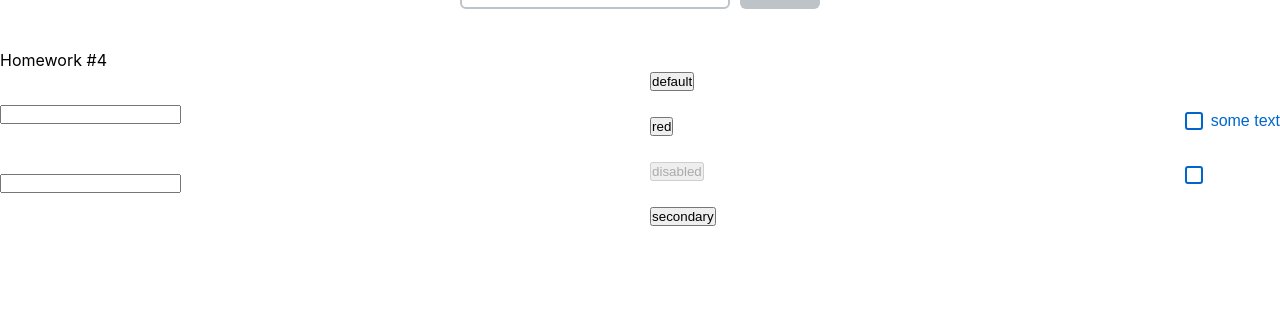
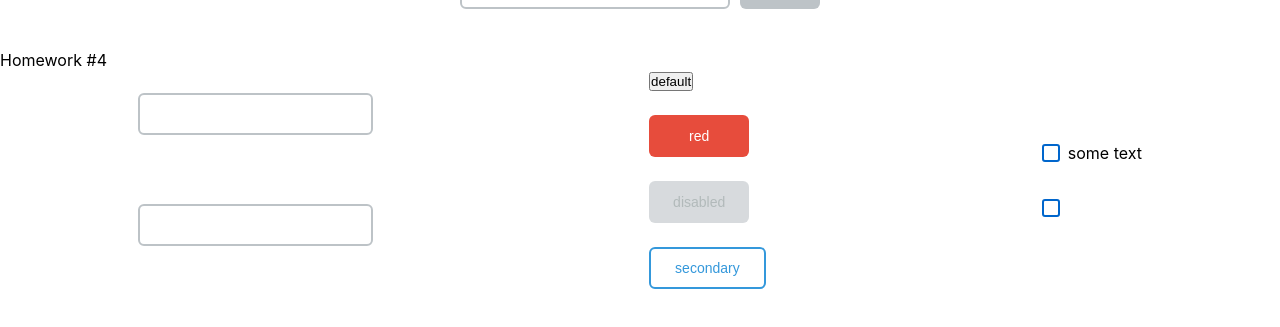
Before and after one commit to dlrozd/hws2-master-1, a React (Create React App) app: page / in a window 1280 px wide. Shown: the part 335-662 px from the top of the page. Built offline with nearby package versions, Linux system fonts and the light colour scheme.

Commit message:
Upd: Corrected justify-content property in Stand.module.css to space-around

```diff
--- a/src/s2-homeworks/hw04/Stand.module.css
+++ b/src/s2-homeworks/hw04/Stand.module.css
@@ -1,6 +1,6 @@
 .stand {
     display: flex;
-    justify-content: space-between;
+    justify-content: space-around;
     align-items: center;
 }
 
--- a/src/s2-homeworks/hw04/common/c1-SuperInputText/SuperInputText.module.css
+++ b/src/s2-homeworks/hw04/common/c1-SuperInputText/SuperInputText.module.css
@@ -1,20 +1,47 @@
 .input:focus {
+    outline: none;
+    border-color: #3498db;
 }
 
 .input {
+    padding: 10px 12px;
+    border: 2px solid #bdc3c7;
+    border-radius: 6px;
+    font-size: 16px;
+    width: 100%;
+    height: 42px;
+    box-sizing: border-box;
+    transition: border-color 0.2s;
 }
 
 .inputWrapper {
+    display: flex;
+    flex-direction: column;
 }
 
 .superInput {
+    width: 100%;
 }
 
 .errorInput {
+    padding: 10px 12px;
+    border: 2px solid #e74c3c;
+    border-radius: 6px;
+    font-size: 16px;
+    width: 100%;
+    height: 42px;
+    box-sizing: border-box;
 }
 
 .errorInput:focus {
+    outline: none;
+    border-color: #c0392b;
 }
 
 .error {
+    color: #e74c3c;
+    font-size: 12px;
+    margin-top: 5px;
+    min-height: 16px;
+    line-height: 16px;
 }
--- a/src/s2-homeworks/hw04/common/c2-SuperButton/SuperButton.module.css
+++ b/src/s2-homeworks/hw04/common/c2-SuperButton/SuperButton.module.css
@@ -1,36 +1,71 @@
 .button {
+    padding: 10px 24px;
+    border: none;
+    border-radius: 6px;
+    font-size: 14px;
+    font-weight: 500;
+    cursor: pointer;
+    height: 42px;
+    min-width: 100px;
+    box-sizing: border-box;
+    transition: background 0.2s, transform 0.1s;
 }
 
 .disabled {
+    background: #bdc3c7;
+    color: #7f8c8d;
+    cursor: not-allowed;
+    opacity: 0.6;
 }
 
 .secondary {
+    background: transparent;
+    color: #3498db;
+    border: 2px solid #3498db;
 }
 
 .default {
+    background: #3498db;
+    color: white;
 }
 
 .red {
+    background: #e74c3c;
+    color: white;
 }
 
 .default:hover {
+    background: #2980b9;
 }
 
 .red:hover {
+    background: #c0392b;
 }
 
 .secondary:hover {
+    background: rgba(52, 152, 219, 0.1);
 }
 
 
 .default:active {
+    background: #2574a9;
+    transform: scale(0.98);
 }
 
 .secondary:active {
+    background: rgba(52, 152, 219, 0.2);
+    transform: scale(0.98);
 }
 
 .red:active {
+    background: #a93226;
+    transform: scale(0.98);
 }
 
 .button:disabled {
+    background: #bdc3c7;
+    color: #7f8c8d;
+    cursor: not-allowed;
+    opacity: 0.6;
+    transform: none;
 }
--- a/src/s2-homeworks/hw04/common/c2-SuperButton/SuperButton.tsx
+++ b/src/s2-homeworks/hw04/common/c2-SuperButton/SuperButton.tsx
@@ -18,10 +18,7 @@ const SuperButton: React.FC<SuperButtonPropsType> = (
     }
 ) => {
     const finalClassName = s.button
-        // + (disabled
-        //         ? ...
-        //         : xType === 'red'
-        //             ? ...
+        + (disabled ? ' ' + s.disabled : xType === 'red' ? ' ' + s.red : xType === 'secondary' ? ' ' + s.secondary : s.default)
         + (className ? ' ' + className : '') // задачка на смешивание классов
 
     return (
--- a/src/s2-homeworks/hw04/common/c3-SuperCheckbox/SuperCheckbox.tsx
+++ b/src/s2-homeworks/hw04/common/c3-SuperCheckbox/SuperCheckbox.tsx
@@ -27,6 +27,12 @@ const SuperCheckbox: React.FC<SuperCheckboxPropsType> = (
     }
 ) => {
     const onChangeCallback = (e: ChangeEvent<HTMLInputElement>) => {
+        onChange?.(e)
+
+        if (onChangeChecked) {
+            onChangeChecked(e.currentTarget.checked);
+        }
+
         // задачка на написание онченджа
 
     }
@@ -46,7 +52,7 @@ const SuperCheckbox: React.FC<SuperCheckboxPropsType> = (
             {children && (
                 <span
                     id={id ? id + '-span' : undefined}
-                    className={s.spanClassName}
+                    className={spanClassName}
                 >
                     {children}
                 </span>
```
